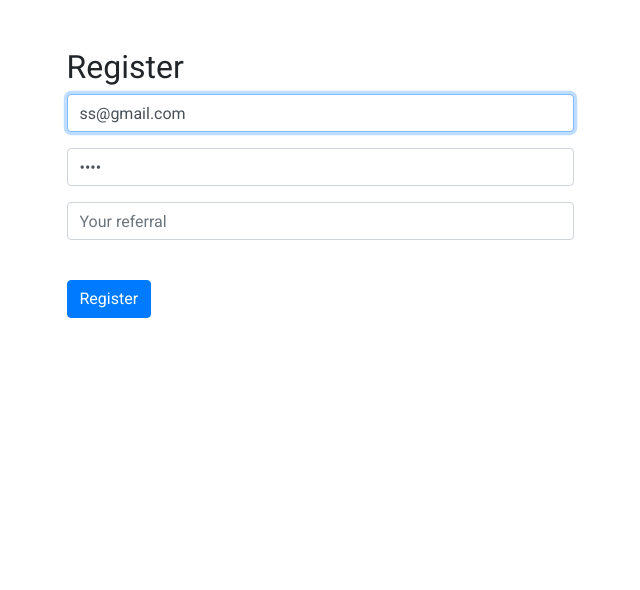
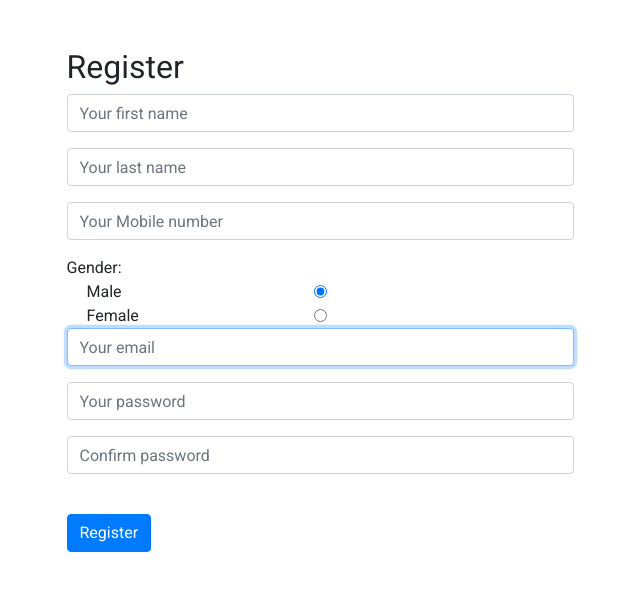
Before and after one commit to HetviSolanki49701/CFG-Login-ignup, a React (Create React App) app: page /register in a window 1280 px wide. Shown: the top 590 px of the page, without its empty margins (320-960 px from the left). Built offline with nearby package versions, Linux system fonts and the light colour scheme.

Commit message:
added fields in register

```diff
--- a/src/components/auth/Register.js
+++ b/src/components/auth/Register.js
@@ -1,10 +1,12 @@
-import {useState} from "react";
+import { useState } from "react";
 // import {register} from "../api/auth"
 
 const Register = () => {
-  const [email, setEmail] = useState("ss@gmail.com");
-  const [password, setPassword] = useState("ss@3");
-  const [referral, setReferral] = useState("");
+  const [fname, setFName] = useState()
+  const [lname, setLName] = useState()
+  const [email, setEmail] = useState();
+  const [num, setNum] = useState();
+  const [password, setPassword] = useState("");
 
   const handleSubmit = async (e) => {
     // e.preventDefault();
@@ -21,8 +23,69 @@ const Register = () => {
     <div className="container p-5">
       <div className="row">
         <div className="col-md-6 offset-md-3">
-          <form onSubmit={handleSubmit}>
+          <form action="" onSubmit={handleSubmit}>
             <h2>Register</h2>
+            <div className="form-group">
+              <input
+                type="name"
+                className="form-control"
+                value={fname}
+                onChange={(e) => setFName(e.target.value)}
+                placeholder="Your first name"
+                autoFocus
+              />
+            </div>
+
+            <div className="form-group">
+              <input
+                type="name"
+                className="form-control"
+                value={lname}
+                onChange={(e) => setLName(e.target.value)}
+                placeholder="Your last name"
+                autoFocus
+              />
+            </div>
+
+            <div className="form-group">
+              <input
+                type="number"
+                className="form-control"
+                value={num}
+                onChange={(e) => setNum(e.target.value)}
+                placeholder="Your Mobile number"
+                autoFocus
+              />
+            </div>
+
+
+            Gender:
+            <div class="form-check">
+              <input
+                class="form-check-input"
+                type="radio"
+                name="exampleRadios"
+                id="exampleRadios1"
+                value="option1"
+                checked
+              />
+              <label class="form-check-label" for="exampleRadios1">
+                Male
+              </label>
+            </div>
+            <div class="form-check">
+              <input
+                class="form-check-input"
+                type="radio"
+                name="exampleRadios"
+                id="exampleRadios2"
+                value="option2"
+              />
+              <label class="form-check-label" for="exampleRadios2">
+                Female
+              </label>
+            </div>
+
             <div className="form-group">
               <input
                 type="email"
@@ -46,11 +109,11 @@ const Register = () => {
 
             <div className="form-group">
               <input
-                type="text"
+                type="password"
                 className="form-control"
-                value={referral}
-                onChange={(e) => setReferral(e.target.value)}
-                placeholder="Your referral"
+                // value={password}
+                // onChange={(e) => setPassword(e.target.value)}
+                placeholder="Confirm password"
               />
             </div>
 
```
